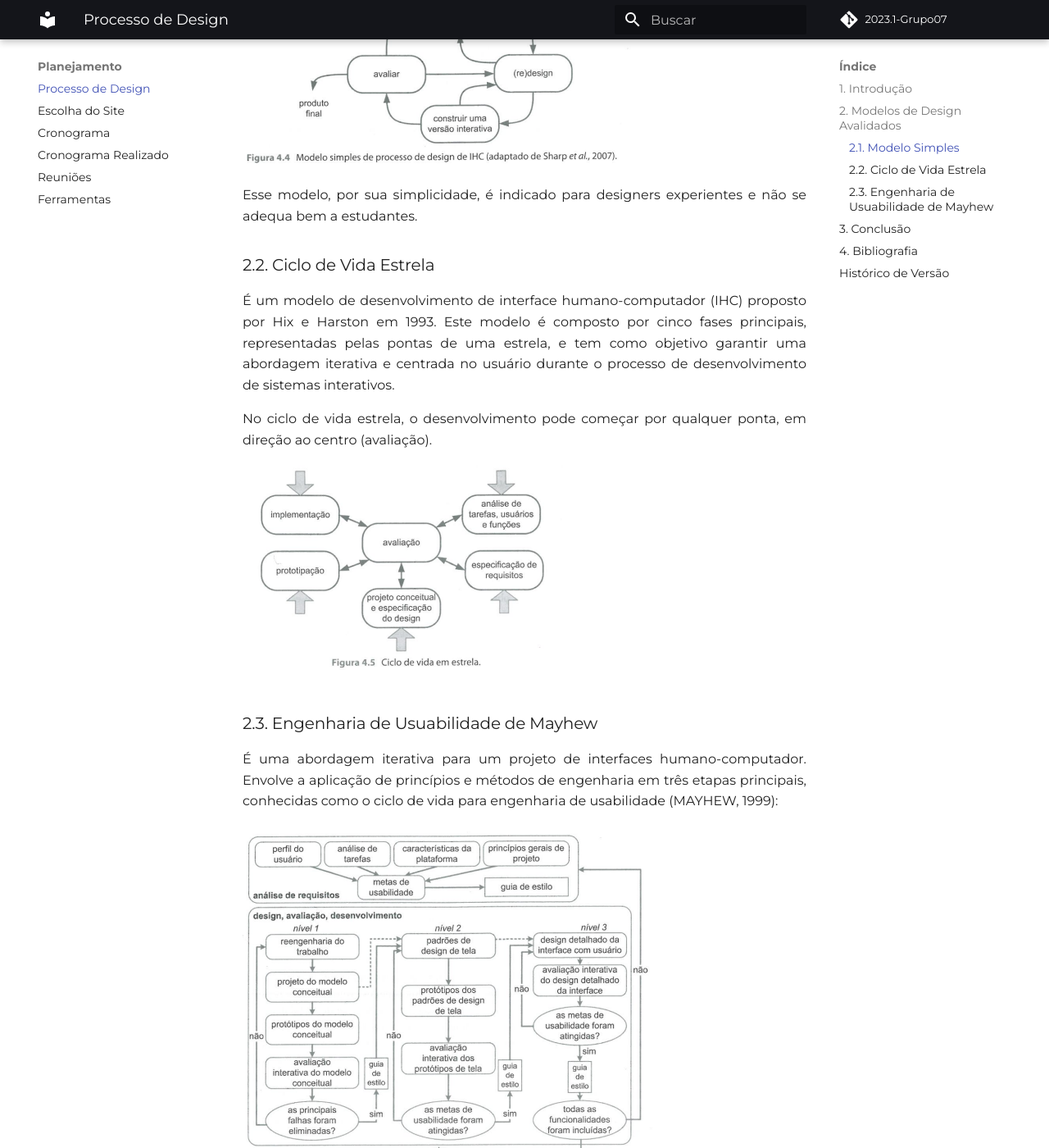
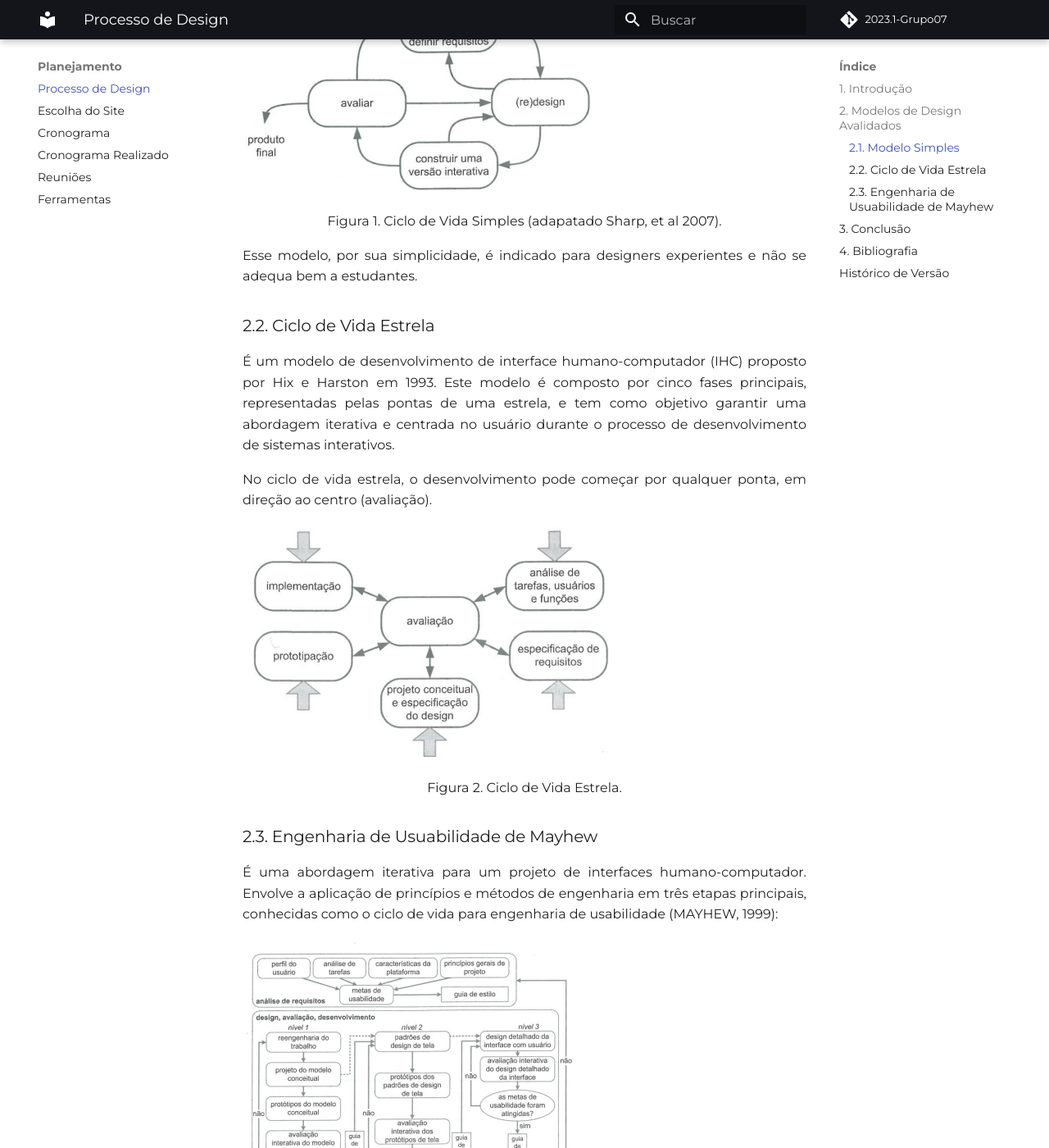
Before and after one commit to Interacao-Humano-Computador/2023.1-Agiel, an MkDocs documentation site: the page built from docs/planejamento/processo_design.md, in a window 1280 px wide and 1400 px high, scrolled down 747 px. Shown: the whole window at 82% size. Built offline with MkDocs 1.6.1 and Material for MkDocs 9.7.7, drawn with Linux system fonts in a browser that asks for light colours; some web fonts are replaced; comment, search, counter and statistics services are not loaded; some of the changed text lies outside the part shown.

Commit message:
docs: atualiza gitpages

```diff
--- a/docs/planejamento/processo_design.md
+++ b/docs/planejamento/processo_design.md
@@ -15,7 +15,10 @@
 <p align="justify">
 Preece, Sharp e Roges (Preece et al, 2002; Sharp et al, 2007) organizaram o modelo simples de design em IHC. Ele é composto por três etapas: compreensão do contexto, projeto conceitual e prototipagem.</p>
 
-![Modelo](../imagens/modelo_simples_processo_design.png)
+
+![Modelo](../imagens/ciclo_simples.png)
+
+<p align="center">Figura 1. Ciclo de Vida Simples (adapatado Sharp, et al 2007).</p>
 
 <p align="justify">
 Esse modelo, por sua simplicidade, é indicado para designers experientes e não se adequa bem a estudantes.
@@ -29,7 +32,10 @@
 No ciclo de vida estrela, o desenvolvimento pode começar por qualquer ponta, em direção ao centro (avaliação).
 </p>
 
-![Modelo](../imagens/ciclo_de_vida_estrela.png)
+![Modelo](../imagens/ciclo_estrela.png)
+
+<p align="center">Figura 2. Ciclo de Vida Estrela.</p>
+
 
 ### 2.3. Engenharia de Usuabilidade de Mayhew
 
@@ -37,7 +43,10 @@
 É uma abordagem iterativa para um projeto de interfaces humano-computador. Envolve a aplicação de princípios e métodos de engenharia em três etapas principais, conhecidas como o ciclo de vida para engenharia de usabilidade (MAYHEW, 1999):
 </p>
 
-![Modelo](../imagens/ciclo_de_vida_mayhew.png)
+![Modelo](../imagens/ciclo_mayhew.png)
+
+<p align="center">Figura 3. Ciclo de Vida Mayhew (Adpatado Mayhew, 1999).</p>
+
 
 <p align="justify">
 Análise de requisitos: Nesta etapa, são coletados os requisitos do projeto, dados dos usuários, suas necessidades, assim como as tarefas a serem executadas na interface.
```
Also changed, not shown: docs/imagens/ciclo_de_vida_estrela.png (deleted), docs/imagens/ciclo_de_vida_mayhew.png (deleted), docs/imagens/ciclo_estrela.png (added), docs/imagens/ciclo_mayhew.png (added), docs/imagens/ciclo_simples.png (added), docs/imagens/logo_aprender.png (deleted), docs/imagens/modelo_simples_processo_design.png (deleted).
